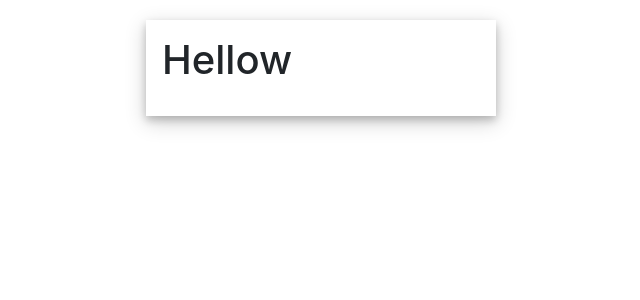
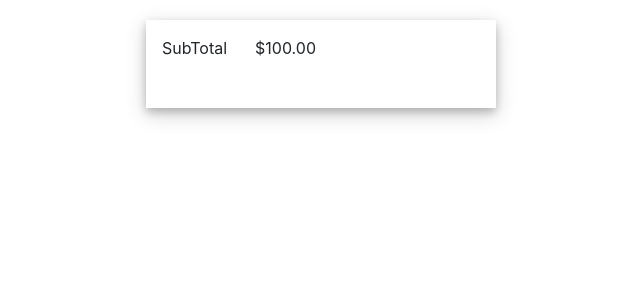
Before and after one commit to Masoume-vesali1993/Redux2, a React (Create React App) app: page / in a window 1280 px wide. Shown: the top 300 px of the page, without its empty margins (309-949 px from the left). Built offline with nearby package versions, Linux system fonts and the light colour scheme.

Commit message:
show
show part SubTotal

```diff
--- a/src/App.js
+++ b/src/App.js
@@ -1,15 +1,32 @@
-import React from 'react';
+import React, { Component } from 'react';
 import { Row } from 'react-bootstrap';
+
+import SubTotal from './components/SubTotal/SubTotal';
 import './App.css';
 
-function App() {
+
+class App extends Component {
+  constructor (props) {
+    super(props);
+
+    this.state = {
+      total:100
+    }
+  }
+
+
+
+render() {
   return (
     <div className="container">
       <Row className="purchase-card">
-        <h1>Hellow</h1>
+        <SubTotal price={this.state.total.toFixed(2)} />
       </Row>
     </div>
-  );
-}
+     );
+    }
+   }
+
+
 
 export default App;
--- a/src/components/Subtotal/Subtotal.js
+++ b/src/components/Subtotal/Subtotal.js
@@ -1,5 +1,5 @@
-import React, { Component } from './node_modules/react';
-import {Row, Col} from './node_modules/react-bootstrap';
+import React, { Component } from 'react';
+import {Row, Col} from 'react-bootstrap';
 
 export default class SubTotal extends Component {
     render () {
```
